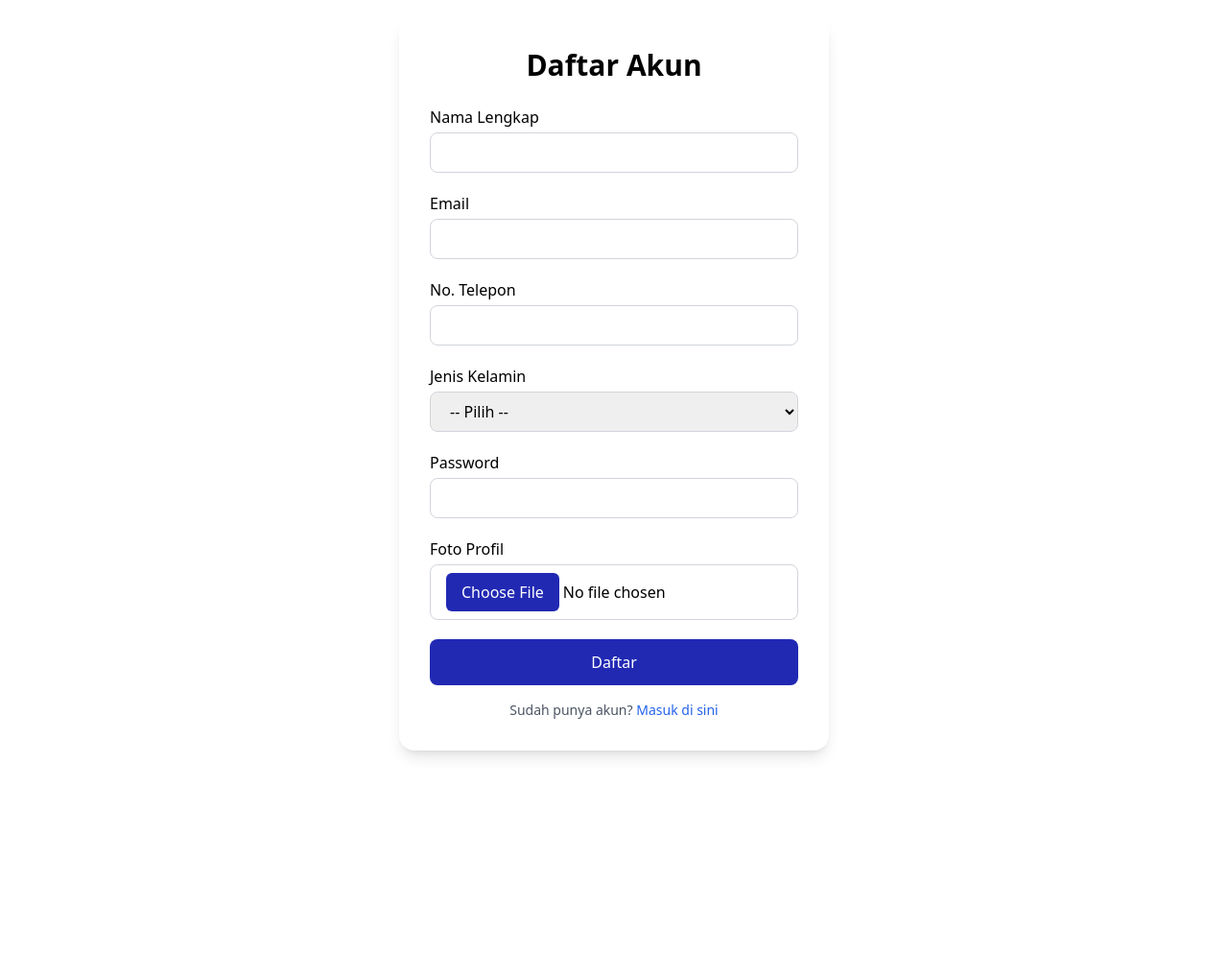
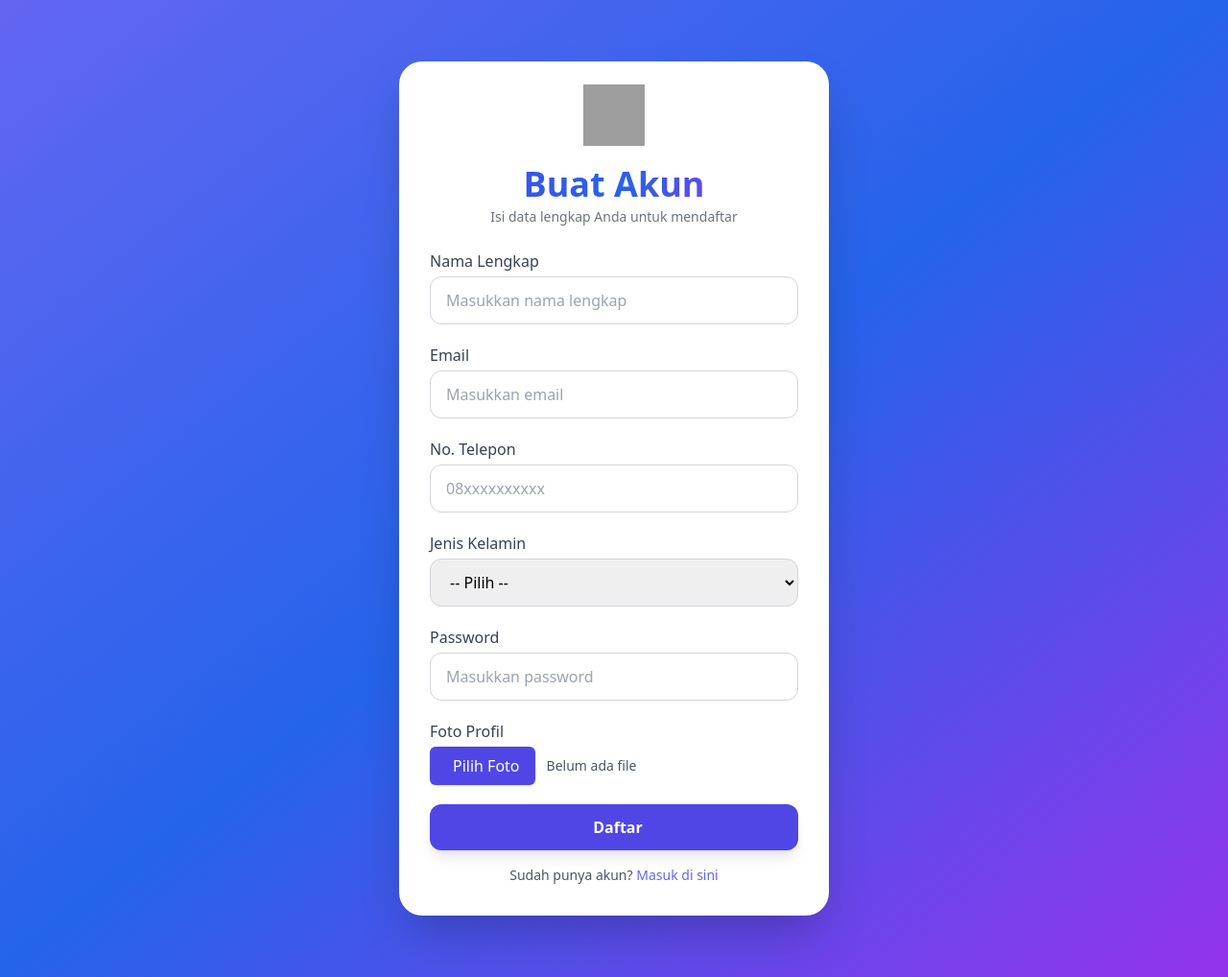
Before and after one commit to dzikriii24/tanduria, a PHP site: page /php/register.php in a window 1280 px wide. Shown: the whole page at 96% size. Before the commit the page ends 789 px from the top, so only its background shows below. Run offline with PHP 8.4, Linux system fonts and the light colour scheme; some libraries are stand-ins or nearby versions; grey boxes are pictures that could not be loaded.

Commit message:
nambah logout benerin ui login register dan juga update profile ada logout

```diff
--- /dev/null
+++ b/php/logout.php
@@ -0,0 +1,6 @@
+<?php
+session_start();
+session_unset();
+session_destroy();
+header("Location: login.php");
+exit();
--- a/php/register.php
+++ b/php/register.php
@@ -11,13 +11,10 @@ if ($_SERVER["REQUEST_METHOD"] == "POST") {
     $lokasi_otomatis = $_POST['lokasi'];
     $lokasi_manual   = $_POST['lokasi_manual'];
 
-    // Lokasi yang dipilih: otomatis jika ada, manual kalau tidak
     $lokasi = !empty($lokasi_otomatis) ? $lokasi_otomatis : $lokasi_manual;
-
-    // Hash password (bisa diganti dengan bcrypt atau lainnya)
     $hashed_password = password_hash($password, PASSWORD_DEFAULT);
 
-    // Handle upload foto
+    // Upload foto
     $foto_path = "";
     if (isset($_FILES['foto']) && $_FILES['foto']['error'] == 0) {
         $ext = pathinfo($_FILES['foto']['name'], PATHINFO_EXTENSION);
@@ -25,7 +22,6 @@ if ($_SERVER["REQUEST_METHOD"] == "POST") {
         $upload_dir = 'uploads/';
         $lokasi_file = $upload_dir . $nama_file;
 
-        // Pastikan folder upload tersedia
         if (!is_dir($upload_dir)) {
             mkdir($upload_dir, 0755, true);
         }
@@ -35,95 +31,106 @@ if ($_SERVER["REQUEST_METHOD"] == "POST") {
         }
     }
 
-    // Query INSERT dengan kolom dan nilai sesuai
     $query = "INSERT INTO user (nama, email, password, no_telepon, jenis_kelamin, foto, lokasi)
               VALUES ('$nama', '$email', '$hashed_password', '$no_telepon', '$jenis_kelamin', '$foto_path', '$lokasi')";
 
     if (mysqli_query($conn, $query)) {
-        header("Location: login.php");
+        // Tambahkan parameter success ke login
+        header("Location: login.php?success=1");
         exit();
     } else {
         echo "Gagal daftar: " . mysqli_error($conn);
     }
 }
 ?>
-
-
-<!-- UI Daftar (HTML sama seperti sebelumnya) -->
 <!DOCTYPE html>
 <html lang="id">
 <head>
   <meta charset="UTF-8" />
+  <meta name="viewport" content="width=device-width, initial-scale=1.0" />
   <title>Daftar Akun</title>
-  <meta name="viewport" content="width=device-width, initial-scale=1.0" />
   <script src="https://cdn.tailwindcss.com"></script>
+  <script src="https://unpkg.com/@phosphor-icons/web"></script>
 </head>
-<body class="bg-white min-h-screen flex items-center justify-center px-4">
-
-  <div class="w-full max-w-md bg-white p-8 rounded-2xl shadow-lg">
-    <h2 class="text-3xl font-bold text-center mb-6">Daftar Akun</h2>
+<body class="bg-gradient-to-br from-indigo-500 via-blue-600 to-purple-600 min-h-screen flex justify-center px-4 py-12 sm:py-16 overflow-auto">
+  <div class="bg-white w-full max-w-md p-8 rounded-3xl shadow-2xl animate__animated animate__fadeIn">
+    <div class="text-center mb-6">
+      <img src="https://cdn-icons-png.flaticon.com/512/942/942748.png" class="w-16 h-16 mx-auto animate-bounce" alt="user icon">
+      <h2 class="text-4xl font-extrabold text-transparent bg-clip-text bg-gradient-to-r from-indigo-600 via-blue-600 to-purple-600 mt-3">Buat Akun</h2>
+      <p class="text-sm text-gray-500 mt-1">Isi data lengkap Anda untuk mendaftar</p>
+    </div>
 
     <form method="POST" enctype="multipart/form-data" class="space-y-5">
-      <!-- Nama -->
-      <div>
-        <label class="block mb-1 font-medium">Nama Lengkap</label>
-        <input type="text" name="nama" required class="w-full border border-gray-300 rounded-lg px-4 py-2" />
+      <div class="relative">
+        <label class="block mb-1 font-medium text-gray-700">Nama Lengkap</label>
+        <input type="text" name="nama" required placeholder="Masukkan nama lengkap"
+               class="w-full border border-gray-300 rounded-xl px-4 py-3 focus:outline-none focus:ring-2 focus:ring-indigo-500" />
       </div>
 
-      <!-- Email -->
-      <div>
-        <label class="block mb-1 font-medium">Email</label>
-        <input type="email" name="email" required class="w-full border border-gray-300 rounded-lg px-4 py-2" />
+      <div class="relative">
+        <label class="block mb-1 font-medium text-gray-700">Email</label>
+        <input type="email" name="email" required placeholder="Masukkan email"
+               class="w-full border border-gray-300 rounded-xl px-4 py-3 focus:outline-none focus:ring-2 focus:ring-indigo-500" />
       </div>
 
      <!-- No. Telepon -->
-      <div>
-        <label class="block mb-1 font-medium">No. Telepon</label>
-        <input type="text" name="no_telepon" required class="w-full border border-gray-300 rounded-lg px-4 py-2" />
+      <div class="relative">
+        <label class="block mb-1 font-medium text-gray-700">No. Telepon</label>
+        <input type="text" name="no_telepon" required
+              maxlength="13"
+              pattern="[0-9]+"
+              oninput="this.value=this.value.replace(/[^0-9]/g,'');"
+              placeholder="08xxxxxxxxxx"
+              class="w-full border border-gray-300 rounded-xl px-4 py-3 focus:outline-none focus:ring-2 focus:ring-indigo-500" />
       </div>
 
-      <!-- Jenis Kelamin -->
       <div>
-        <label class="block mb-1 font-medium">Jenis Kelamin</label>
-        <select name="jenis_kelamin" required class="w-full border border-gray-300 rounded-lg px-4 py-2">
+        <label class="block mb-1 font-medium text-gray-700">Jenis Kelamin</label>
+        <select name="jenis_kelamin" required
+                class="w-full border border-gray-300 rounded-xl px-4 py-3 focus:outline-none focus:ring-2 focus:ring-indigo-500">
           <option value="">-- Pilih --</option>
           <option value="Laki-laki">Laki-laki</option>
           <option value="Perempuan">Perempuan</option>
         </select>
       </div>
 
-      <!-- Password -->
-      <div>
-        <label class="block mb-1 font-medium">Password</label>
-        <input type="password" name="password" required class="w-full border border-gray-300 rounded-lg px-4 py-2" />
+      <div class="relative group">
+        <label class="block mb-1 font-medium text-gray-700">Password</label>
+        <input type="password" name="password" id="passwordInput" required placeholder="Masukkan password"
+          class="w-full border border-gray-300 rounded-xl px-4 py-3 pr-12 focus:outline-none focus:ring-2 focus:ring-indigo-500" />
+        <button type="button" onclick="togglePassword()" class="absolute top-[38px] right-4 text-gray-500 hover:text-indigo-600">
+          <i id="toggleIcon" class="ph ph-eye text-xl"></i>
+        </button>
       </div>
 
-      <!-- Upload Foto -->
       <div>
-        <label class="block mb-1 font-medium">Foto Profil</label>
-        <input type="file" name="foto" accept="image/*"
-               class="w-full border border-gray-300 rounded-lg px-4 py-2 file:bg-[#2129B3] file:text-white file:px-4 file:py-2 file:rounded-md file:border-0 hover:file:bg-blue-900" />
+  <label class="block mb-1 font-medium text-gray-700">Foto Profil</label>
+  <div class="flex items-center gap-3">
+    <label for="uploadFoto"
+           class="cursor-pointer bg-indigo-600 hover:bg-indigo-700 transition text-white px-4 py-2 rounded-md flex items-center gap-2 shadow">
+      <i class="ph ph-folder text-lg"></i> Pilih Foto
+    </label>
+    <span id="fileName" class="text-sm text-gray-600">Belum ada file</span>
   </div>
-      <!-- Lokasi otomatis (hidden) -->
+  <input type="file" name="foto" id="uploadFoto" accept="image/*" class="hidden" />
+</div>
+
       <input type="hidden" name="lokasi" id="lokasi">
 
-      <!-- Tombol Daftar -->
       <div>
         <button type="submit"
-                class="w-full bg-[#2129B3] text-white font-medium py-3 rounded-lg text-base hover:bg-blue-900 transition">
-          Daftar
+                class="w-full bg-indigo-600 text-white font-bold py-3 rounded-xl hover:bg-indigo-700 transition duration-200 shadow-lg">
+          <i class="ph ph-user-plus mr-2"></i>Daftar
         </button>
       </div>
     </form>
 
-    <!-- Link ke Login -->
     <p class="text-center text-sm text-gray-600 mt-4">
       Sudah punya akun?
-      <a href="login.php" class="text-blue-600 hover:underline">Masuk di sini</a>
+      <a href="login.php" class="text-indigo-500 hover:underline font-medium">Masuk di sini</a>
     </p>
   </div>
 
-</body>
   <script>
     window.onload = function () {
       if (navigator.geolocation) {
@@ -133,6 +140,30 @@ if ($_SERVER["REQUEST_METHOD"] == "POST") {
         });
       }
     };
+
+      // Tampilkan nama file yang dipilih
+  const uploadInput = document.getElementById('uploadFoto');
+  const fileNameDisplay = document.getElementById('fileName');
+
+  uploadInput.addEventListener('change', function () {
+    const fileName = this.files.length > 0 ? this.files[0].name : "Belum ada file";
+    fileNameDisplay.textContent = fileName;
+    fileNameDisplay.classList.add("animate-pulse", "text-indigo-700");
+    setTimeout(() => fileNameDisplay.classList.remove("animate-pulse", "text-indigo-700"), 600);
+  });
+
+  function togglePassword() {
+      const input = document.getElementById("passwordInput");
+      const icon = document.getElementById("toggleIcon");
+      if (input.type === "password") {
+        input.type = "text";
+        icon.className = "ph ph-eye-slash text-xl";
+      } else {
+        input.type = "password";
+        icon.className = "ph ph-eye text-xl";
+      }
+    }
+
   </script>
-
+</body>
 </html>
```
Also changed, not shown: php/login.php (+60 -22 lines), php/profile.php (+42 -23 lines), php/uploads/6871dee1f13d5_padi.jpg (added), php/uploads/foto_1752292991.jpg (added), php/uploads/foto_1752296362.jpg (added). Lines whose indentation alone changed are shown as unchanged.
